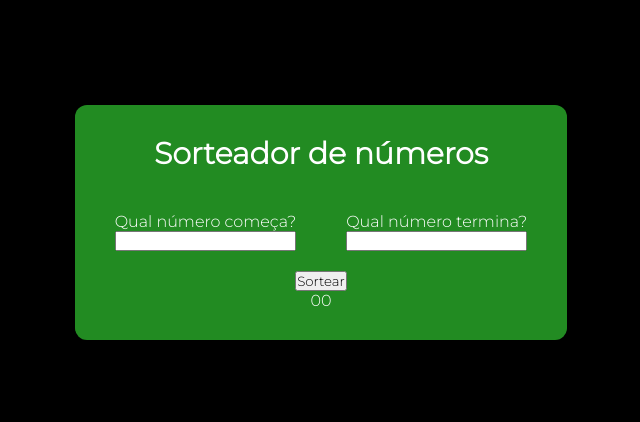
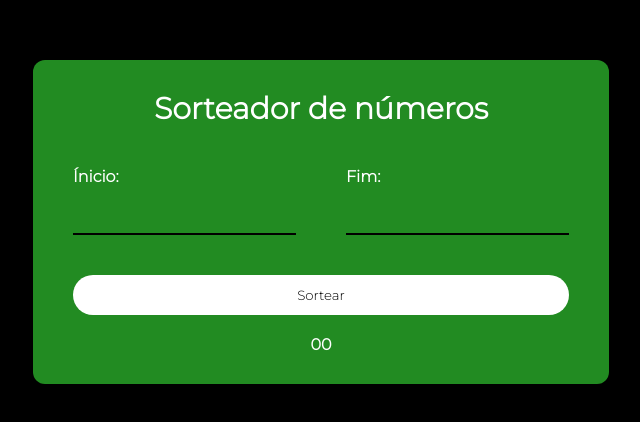
Before and after one commit to pjlnd/sorteio-de-numeros, a plain HTML site: page index.html in a window 1280 px wide. Shown: the part 178-600 px from the top of the page, without its empty margins (319-959 px from the left). Drawn offline with Linux system fonts and the light colour scheme.

Commit message:
tentei deixar masi bonito

```diff
--- a/index.css
+++ b/index.css
@@ -1,7 +1,7 @@
-@import url('https://fonts.googleapis.com/css2?family=Montserrat:wght@300&display=swap');
+@import url("https://fonts.googleapis.com/css2?family=Montserrat:wght@300&display=swap");
 
 * {
-    font-family: 'Montserrat', sans-serif;
+  font-family: "Montserrat", sans-serif;
   margin: 0;
   padding: 0;
   box-sizing: border-box;
@@ -12,7 +12,7 @@ h1 {
   color: white;
 }
 
-body{
+body {
   background-color: black;
   width: 100%;
   min-height: 100vh;
@@ -21,7 +21,7 @@ body{
   justify-content: center;
 }
 
-.container{
+.container {
   background-color: forestgreen;
   padding: 30px 40px;
   min-width: 470px;
@@ -32,7 +32,7 @@ body{
   align-items: center;
 }
 
-.container h1{
+.container h1 {
   font-size: 30px;
   font-weight: 700;
   margin-bottom: 20px;
@@ -44,12 +44,51 @@ body{
   gap: 50px;
 }
 
-.input-um{
+.input-um {
   display: flex;
   flex-direction: column;
 }
 
-.input-dois{
+.input-um label {
+  font-weight: bold;
+  margin-bottom: 15px;
+}
+
+.input-dois {
   display: flex;
   flex-direction: column;
 }
+
+.input-dois label {
+  font-weight: bold;
+  margin-bottom: 15px;
+}
+
+input {
+  background-color: transparent;
+  border: none;
+  border-bottom: 2px solid black;
+  font-size: 18px;
+  padding: 5px;
+  color: white;
+}
+
+input:focus {
+  outline: none;
+  border-bottom: 4px solid black;
+}
+
+button {
+  padding: 12px 20px;
+  border: none;
+  border-radius: 10pc;
+  background-color: rgb(255, 255, 255);
+  color: black;
+  width: 100%;
+  margin: 20px 0px;
+  cursor: pointer;
+}
+
+span {
+  font-weight: bold;
+}
--- a/index.html
+++ b/index.html
@@ -12,12 +12,12 @@
 
       <div class="input-group">
         <div class="input-um">
-          <label for="prim-nume">Qual número começa?</label>
+          <label for="prim-nume">Ínicio:</label>
           <input type="number" id="prim-nume" required />
         </div>
 
         <div class="input-dois">
-          <label for="segu-nume">Qual número termina?</label>
+          <label for="segu-nume">Fim:</label>
           <input type="number" id="segu-nume" required />
         </div>
       </div>
```
Lines whose indentation alone changed are shown as unchanged.
